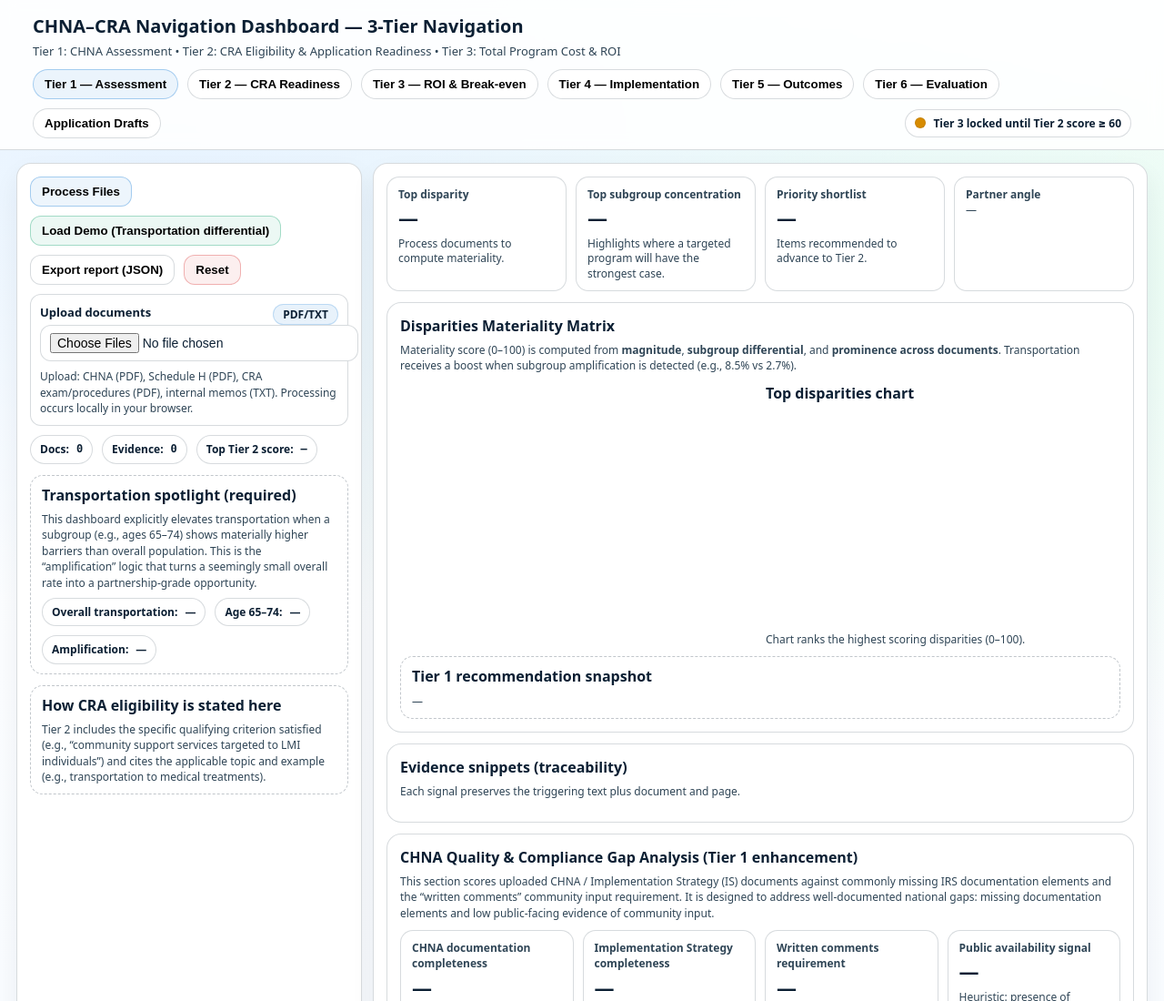
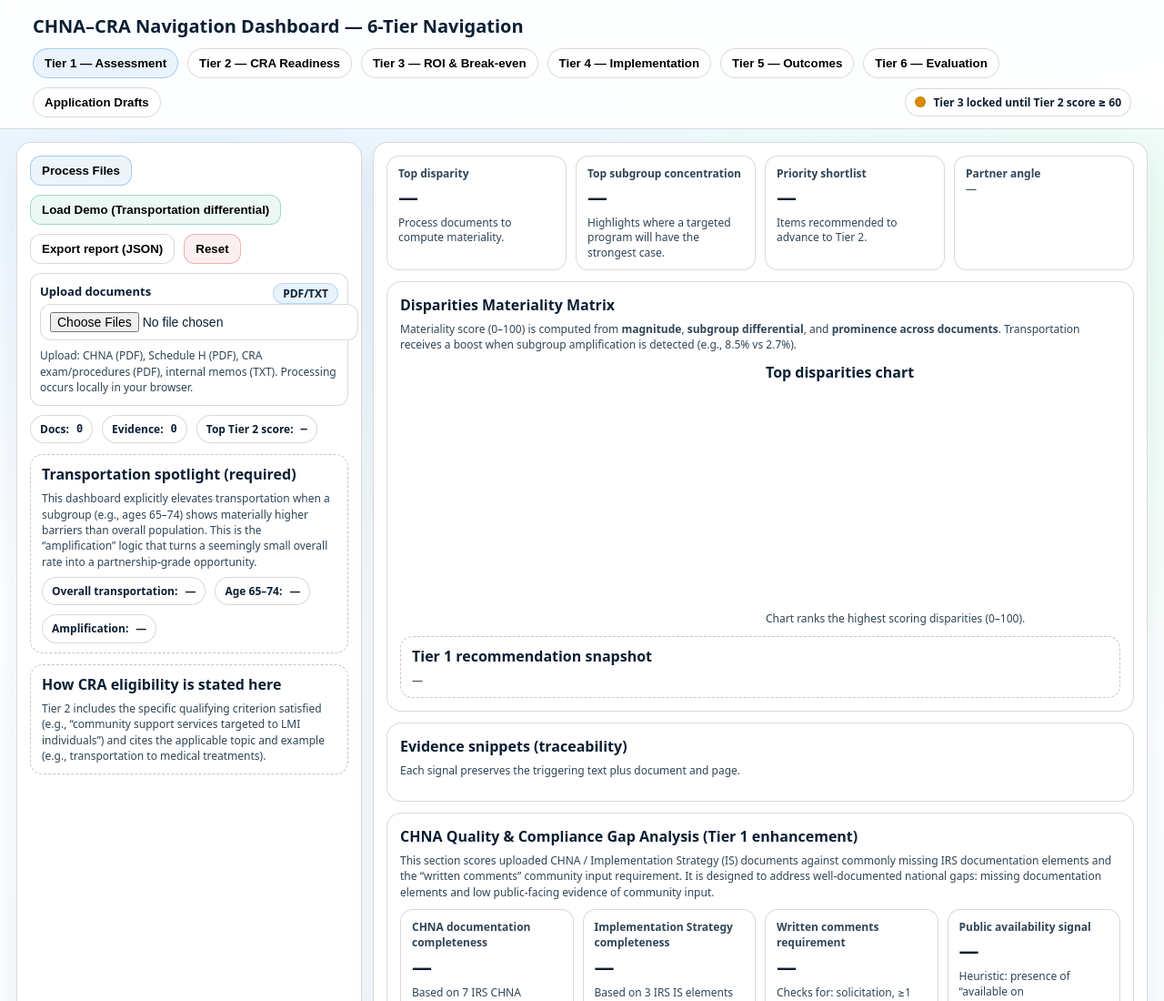
Before and after one commit to drubhattacharya/CHNACRAMATCH, a plain HTML site: page index.html in a window 1280 px wide. Shown: the top 1100 px of the page at 91% size. Drawn offline with nearby package versions, Linux system fonts and the light colour scheme; a script that the page names is missing.

Commit message:
Update header for 6-Tier Navigation

```diff
--- a/index.html
+++ b/index.html
@@ -164,8 +164,7 @@
 <body>
 <header>
   <div class="wrap" style="padding:0 18px;">
-    <h1>CHNA–CRA Navigation Dashboard — 3-Tier Navigation</h1>
-    <div class="sub">Tier 1: CHNA Assessment • Tier 2: CRA Eligibility & Application Readiness • Tier 3: Total Program Cost & ROI</div>
+    <h1>CHNA–CRA Navigation Dashboard — 6-Tier Navigation</h1>
 
     <div class="tabs" aria-label="Navigation tabs">
       <button class="tabbtn active" id="tab_t1" data-view="t1">Tier 1 — Assessment</button>
```
